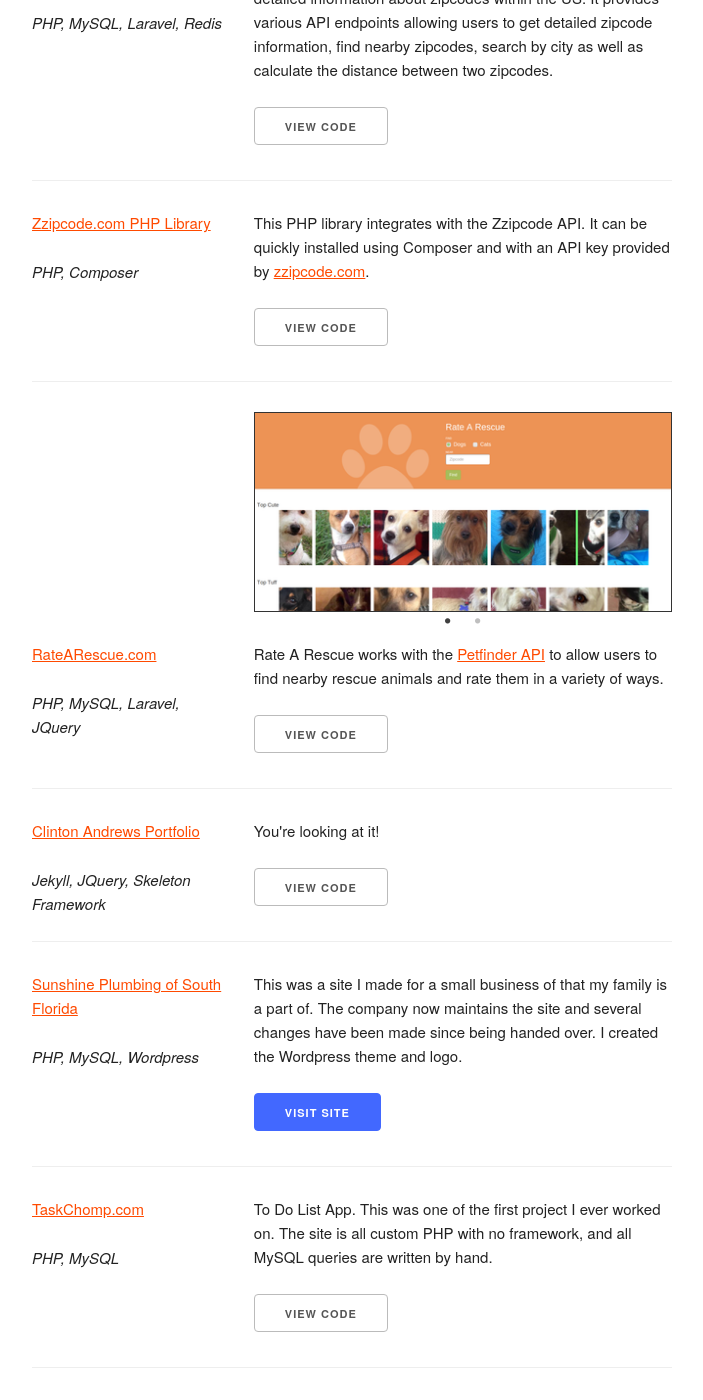
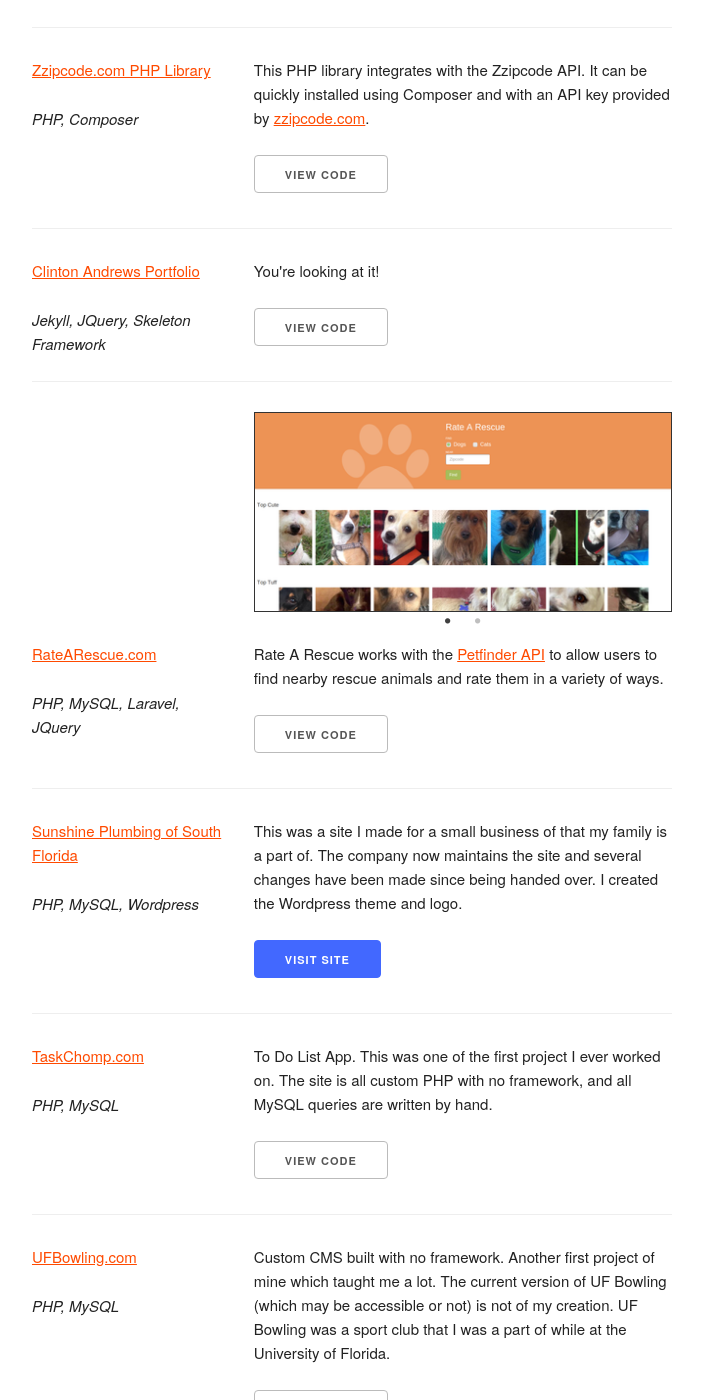
Before and after one commit to candrews800/candrews800.github.io, a Jekyll site: the page built from projects/index.html, in a window 1280 px wide and 1400 px high, scrolled down 932 px. Shown: the whole window, without its empty margins (288-991 px from the left). Built offline with Jekyll 4.4.1, drawn with Linux system fonts in a browser that asks for light colours; nearby versions of some CDN libraries; some of the changed text lies outside the part shown.

Commit message:
Get rid of unused code. Re-arrange some projects. Update portfolio text.

```diff
--- a/_includes/footer.html
+++ b/_includes/footer.html
@@ -2,7 +2,7 @@
     <hr />
     <p>
         Clinton Andrews <br />
-        <a href="{{ site.baseurl }}/contact.html">Contact</a>
+        <a href="mailto:candrews800@gmail.com">candrews800@gmail.com</a>
     </p>
 </footer>
 
--- a/projects/index.html
+++ b/projects/index.html
@@ -5,24 +5,7 @@
 <section id="content" class="container">
     <div class="article-list">
         <h5>Projects</h5>
-        <article>
-            <div class="row">
-                <div class="four columns">
-                    <p>
-                        <a href="/games/minesweeper">Minesweeper</a>
-                    </p>
-                    <p>
-                        <em>JavaScript, Canvas</em>
-                    </p>
-                </div>
-                <div class="eight columns">
-                    <p>
-                        Minesweeper is a browser clone of the original game.
-                    </p>
-                    <p><a href="/games/minesweeper" class="button button-primary">Play</a> <a href="https://github.com/candrews800/Minesweeper" class="button">View Code</a></p>
-                </div>
-            </div>
-        </article>
+
         <article>
             <div class="row">
                 <div class="eight offset-by-four columns">
@@ -36,7 +19,7 @@
             <div class="row">
                 <div class="four columns">
                     <p>
-                        <a href="http://discovercooks.com/">DiscoverCooks.com</a>
+                        <a href="http://github.com/candrews800/discovercooks">DiscoverCooks.com</a>
                     </p>
                     <p>
                         <em>PHP, MySQL, Laravel, JQuery</em>
@@ -50,10 +33,11 @@
                 </div>
             </div>
         </article>
+
         <article class="project row">
             <div class="four columns">
                 <p>
-                    <a href="http://zzipcode.com/">Zzipcode.com</a>
+                    <a href="http://github.com/candrews800/zipcode_api">Zzipcode.com</a>
                 </p>
                 <p>
                     <em>PHP, MySQL, Laravel, Redis</em>
@@ -66,6 +50,7 @@
                 <p><a href="http://github.com/candrews800/zipcode_api" class="button">View Code</a></p>
             </div>
         </article>
+
         <article class="project row">
             <div class="four columns">
                 <p>
@@ -80,30 +65,6 @@
                     This PHP library integrates with the Zzipcode API. It can be quickly installed using Composer and with an API key provided by <a href="http://zzipcode.com">zzipcode.com</a>.
                 </p>
                 <p><a href="https://github.com/candrews800/zipcode" class="button">View Code</a></p>
-            </div>
-        </article>
-        <article>
-            <div class="eight offset-by-four columns">
-                <div class="article-images">
-                    <a href="{{ site.baseurl }}/img/projects/ratearescue-1.png"><img src="{{ site.baseurl }}/img/thumbnails/ratearescue-1.png" /></a>
-                    <a href="{{ site.baseurl }}/img/projects/ratearescue-2.png"><img src="{{ site.baseurl }}/img/thumbnails/ratearescue-2.png" /></a>
-                </div>
-            </div>
-            <div class="row">
-                <div class="four columns">
-                    <p>
-                        <a href="http://ratearescue.com">RateARescue.com</a>
-                    </p>
-                    <p>
-                        <em>PHP, MySQL, Laravel, JQuery</em>
-                    </p>
-                </div>
-                <div class="eight columns">
-                    <p>
-                        Rate A Rescue works with the <a href="https://www.petfinder.com/developers/api-docs">Petfinder API</a> to allow users to find nearby rescue animals and rate them in a variety of ways.
-                    </p>
-                    <p><a href="http://github.com/candrews800/ratearescue" class="button">View Code</a></p>
-                </div>
             </div>
         </article>
 
@@ -123,6 +84,33 @@
                 <p><a href="http://github.com/candrews800/portfolio" class="button">View Code</a></p>
             </div>
         </article>
+
+
+        <article>
+            <div class="eight offset-by-four columns">
+                <div class="article-images">
+                    <a href="{{ site.baseurl }}/img/projects/ratearescue-1.png"><img src="{{ site.baseurl }}/img/thumbnails/ratearescue-1.png" /></a>
+                    <a href="{{ site.baseurl }}/img/projects/ratearescue-2.png"><img src="{{ site.baseurl }}/img/thumbnails/ratearescue-2.png" /></a>
+                </div>
+            </div>
+            <div class="row">
+                <div class="four columns">
+                    <p>
+                        <a href="http://github.com/candrews800/ratearescue">RateARescue.com</a>
+                    </p>
+                    <p>
+                        <em>PHP, MySQL, Laravel, JQuery</em>
+                    </p>
+                </div>
+                <div class="eight columns">
+                    <p>
+                        Rate A Rescue works with the <a href="https://www.petfinder.com/developers/api-docs">Petfinder API</a> to allow users to find nearby rescue animals and rate them in a variety of ways.
+                    </p>
+                    <p><a href="http://github.com/candrews800/ratearescue" class="button">View Code</a></p>
+                </div>
+            </div>
+        </article>
+
         <article class="project row">
             <div class="four columns">
                 <p>
@@ -142,7 +130,7 @@
         <article class="project row">
             <div class="four columns">
                 <p>
-                    <a href="http://taskchomp.com">TaskChomp.com</a>
+                    <a href="http://github.com/candrews800/taskchomp">TaskChomp.com</a>
                 </p>
                 <p>
                     <em>PHP, MySQL</em>
@@ -170,6 +158,25 @@
                     Custom CMS built with no framework. Another first project of mine which taught me a lot. The current version of UF Bowling (which may be accessible or not) is not of my creation. UF Bowling was a sport club that I was a part of while at the University of Florida.
                 </p>
                 <p><a href="http://github.com/candrews800/UFBowling" class="button">View Code</a></p>
+            </div>
+        </article>
+
+        <article>
+            <div class="row">
+                <div class="four columns">
+                    <p>
+                        <a href="/games/minesweeper">Minesweeper</a>
+                    </p>
+                    <p>
+                        <em>JavaScript, Canvas</em>
+                    </p>
+                </div>
+                <div class="eight columns">
+                    <p>
+                        Minesweeper is a browser clone of the original game.
+                    </p>
+                    <p><a href="/games/minesweeper" class="button button-primary">Play</a> <a href="https://github.com/candrews800/Minesweeper" class="button">View Code</a></p>
+                </div>
             </div>
         </article>
 
```
Also changed, not shown: books/code-complete.markdown (deleted, +0 -111 lines), books/index.html (deleted, +0 -62 lines), index.html (+16 -17 lines), musings/_posts/2016-07-14-markdown-overview.markdown (deleted, +0 -29 lines), musings/index.html (deleted, +0 -25 lines).
